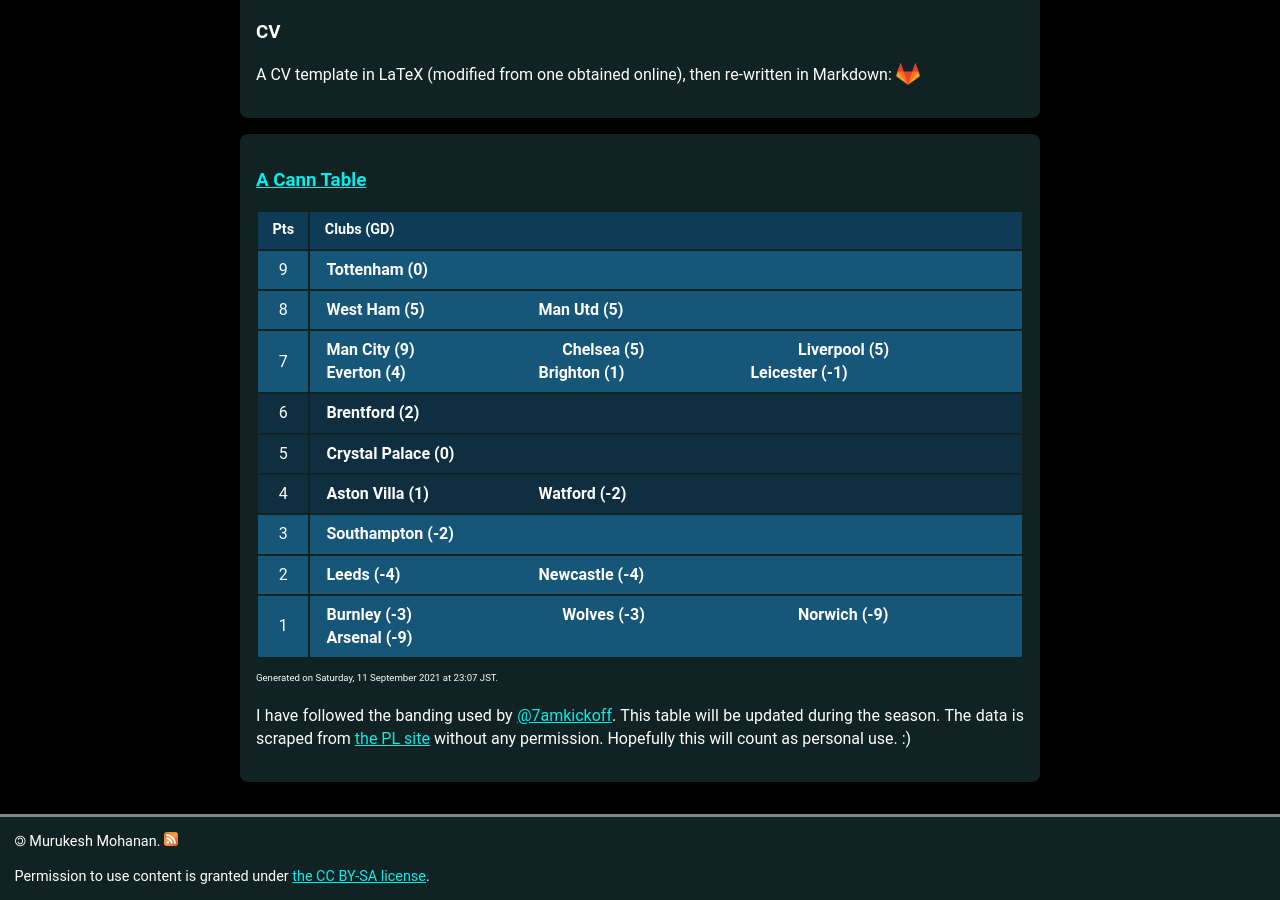
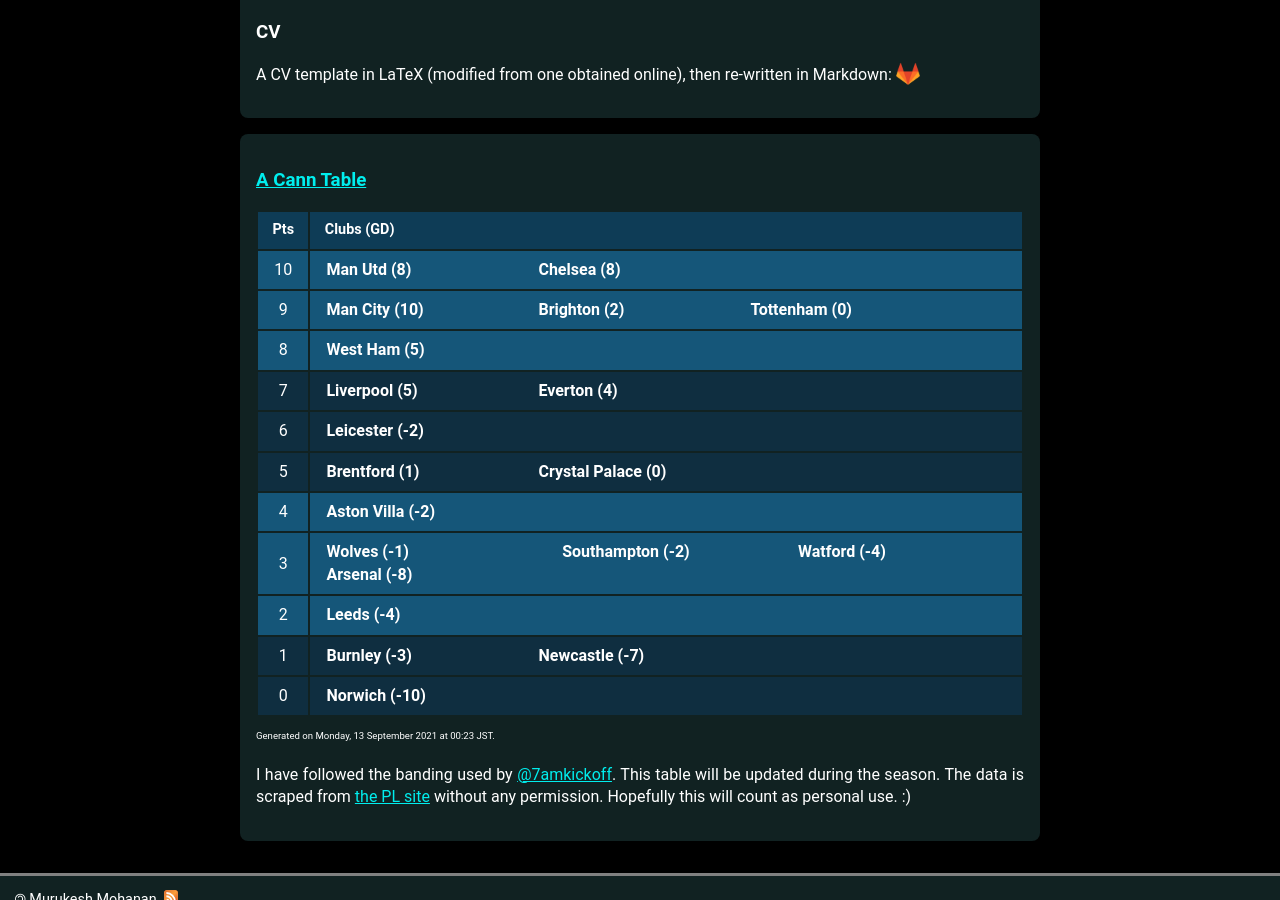
Before and after one commit to muru/muru.github.io, a Jekyll site: the page built from resources.md, in a window 1280 px wide and 900 px high, scrolled down 1235 px. Built offline with Jekyll 4.4.1, drawn with Linux system fonts in a browser that asks for light colours; some web fonts are replaced.

Commit message:
updated cann-table: Mon 13 Sep 00:23:28 JST 2021

```diff
--- a/cann-table.html
+++ b/cann-table.html
@@ -1,8 +1,17 @@
 <table id="cann-table">
 <thead> <th> Pts </th> <th> Clubs (GD) </th> </thead>
 	<tr class="cann-row-1">
+		<td class="cann-point"> 10 </td>
+		<td class="cann-clubs">
+			<span class="club-name"> Man Utd (8) </span>
+			<span class="club-name"> Chelsea (8) </span>
+		</td>
+ 	</tr>
+	<tr class="cann-row-1">
 		<td class="cann-point"> 9 </td>
 		<td class="cann-clubs">
+			<span class="club-name"> Man City (10) </span>
+			<span class="club-name"> Brighton (2) </span>
 			<span class="club-name"> Tottenham (0) </span>
 		</td>
  	</tr>
@@ -10,60 +19,61 @@
 		<td class="cann-point"> 8 </td>
 		<td class="cann-clubs">
 			<span class="club-name"> West Ham (5) </span>
-			<span class="club-name"> Man Utd (5) </span>
 		</td>
  	</tr>
-	<tr class="cann-row-1">
+	<tr class="cann-row-2">
 		<td class="cann-point"> 7 </td>
 		<td class="cann-clubs">
-			<span class="club-name"> Man City (9) </span>
-			<span class="club-name"> Chelsea (5) </span>
 			<span class="club-name"> Liverpool (5) </span>
 			<span class="club-name"> Everton (4) </span>
-			<span class="club-name"> Brighton (1) </span>
-			<span class="club-name"> Leicester (-1) </span>
 		</td>
  	</tr>
 	<tr class="cann-row-2">
 		<td class="cann-point"> 6 </td>
 		<td class="cann-clubs">
-			<span class="club-name"> Brentford (2) </span>
+			<span class="club-name"> Leicester (-2) </span>
 		</td>
  	</tr>
 	<tr class="cann-row-2">
 		<td class="cann-point"> 5 </td>
 		<td class="cann-clubs">
+			<span class="club-name"> Brentford (1) </span>
 			<span class="club-name"> Crystal Palace (0) </span>
 		</td>
  	</tr>
-	<tr class="cann-row-2">
+	<tr class="cann-row-1">
 		<td class="cann-point"> 4 </td>
 		<td class="cann-clubs">
-			<span class="club-name"> Aston Villa (1) </span>
-			<span class="club-name"> Watford (-2) </span>
+			<span class="club-name"> Aston Villa (-2) </span>
 		</td>
  	</tr>
 	<tr class="cann-row-1">
 		<td class="cann-point"> 3 </td>
 		<td class="cann-clubs">
+			<span class="club-name"> Wolves (-1) </span>
 			<span class="club-name"> Southampton (-2) </span>
+			<span class="club-name"> Watford (-4) </span>
+			<span class="club-name"> Arsenal (-8) </span>
 		</td>
  	</tr>
 	<tr class="cann-row-1">
 		<td class="cann-point"> 2 </td>
 		<td class="cann-clubs">
 			<span class="club-name"> Leeds (-4) </span>
-			<span class="club-name"> Newcastle (-4) </span>
 		</td>
  	</tr>
-	<tr class="cann-row-1">
+	<tr class="cann-row-2">
 		<td class="cann-point"> 1 </td>
 		<td class="cann-clubs">
 			<span class="club-name"> Burnley (-3) </span>
-			<span class="club-name"> Wolves (-3) </span>
-			<span class="club-name"> Norwich (-9) </span>
-			<span class="club-name"> Arsenal (-9) </span>
+			<span class="club-name"> Newcastle (-7) </span>
+		</td>
+ 	</tr>
+	<tr class="cann-row-2">
+		<td class="cann-point"> 0 </td>
+		<td class="cann-clubs">
+			<span class="club-name"> Norwich (-10) </span>
 		</td>
  	</tr>
 </table>
-<span id="cann-gen-note"> Generated on  Saturday, 11 September 2021 at 23:07 JST. </span>
+<span id="cann-gen-note"> Generated on  Monday, 13 September 2021 at 00:23 JST. </span>
```
